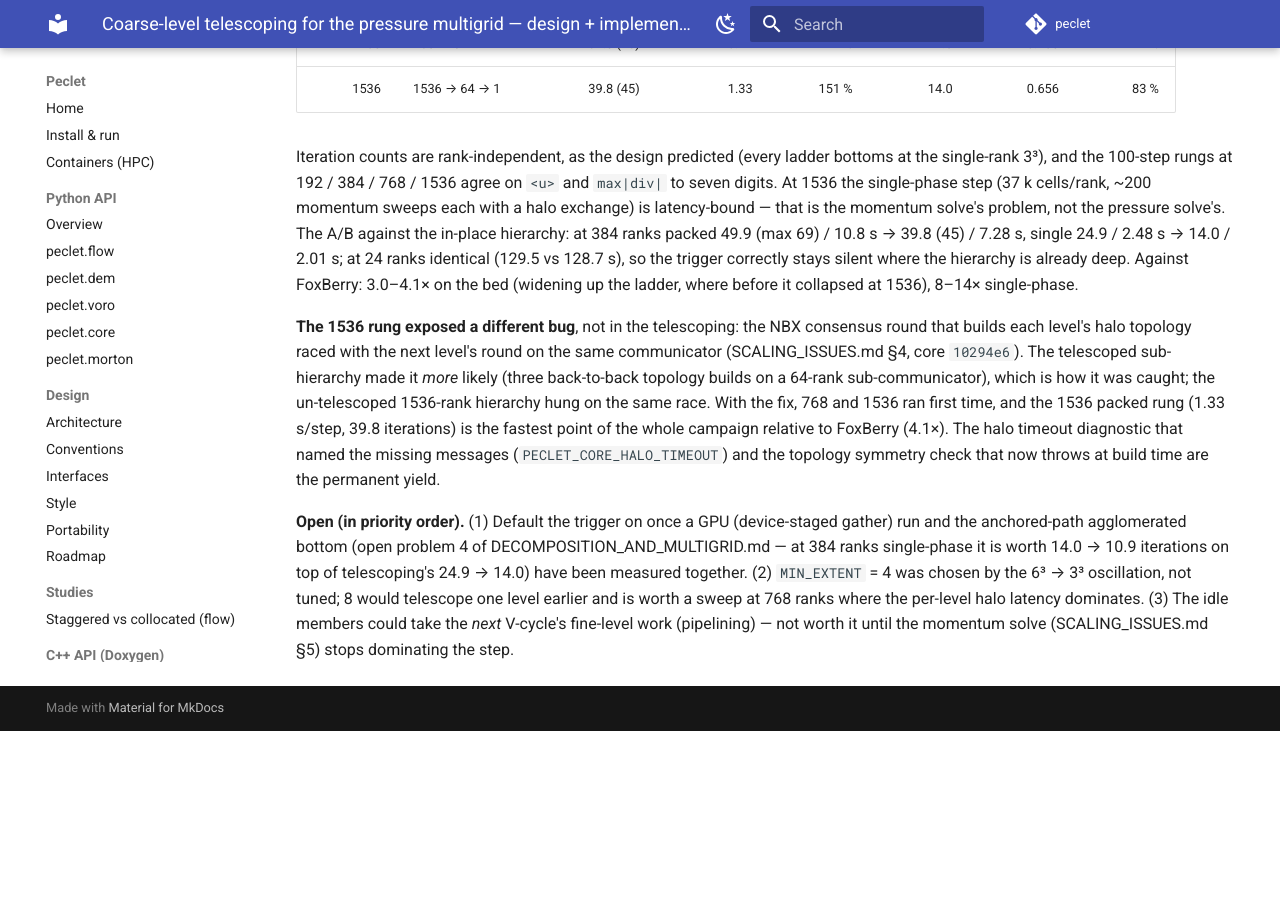
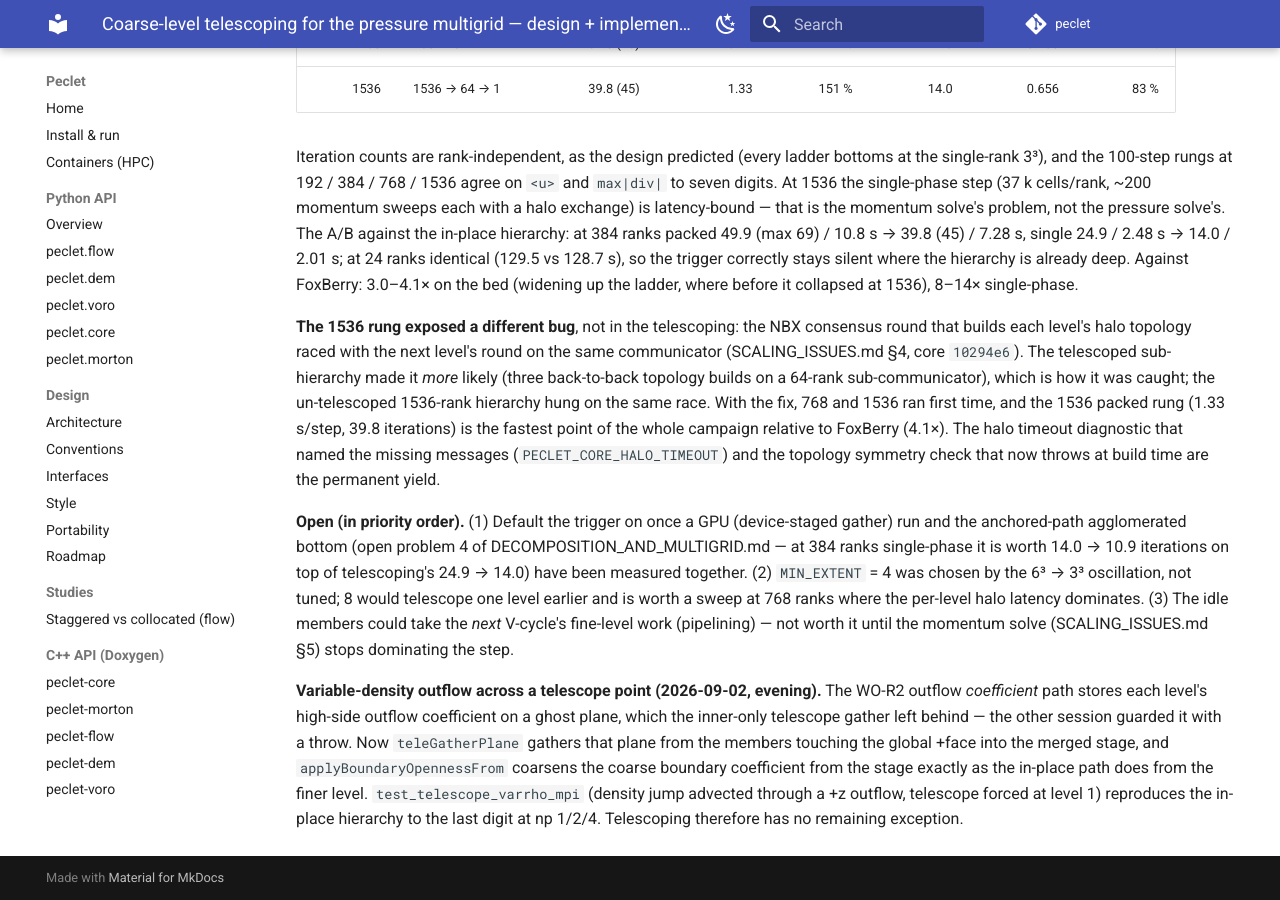
Before and after one commit to computational-chemical-engineering/peclet, an MkDocs documentation site: the page built from docs/MG_TELESCOPING_PLAN.md, in a window 1280 px wide and 900 px high, scrolled down 9690 px. Built offline with MkDocs 1.6.1 and Material for MkDocs 9.7.7, drawn with Linux system fonts in a browser that asks for light colours; comment, search, counter and statistics services are not loaded; before the commit the page ends 10421 px from its top, so only the background shows below that.

Commit message:
docs: telescoping has no remaining exception -- the variable-density outflow coefficient crosses a telescope point
Co-Authored-By: Claude Fable 5.1 <noreply@anthropic.com>
Claude-Session: https://claude.ai/code/session_011ro1pkvSwfqxh3e7JxTedi

```diff
--- a/docs/MG_TELESCOPING_PLAN.md
+++ b/docs/MG_TELESCOPING_PLAN.md
@@ -444,3 +444,12 @@ tuned; 8 would telescope one level earlier and is worth a sweep at 768 ranks whe
 halo latency dominates. (3) The idle members could take the *next* V-cycle's fine-level work
 (pipelining) — not worth it until the momentum solve (SCALING_ISSUES.md §5) stops dominating
 the step.
+
+**Variable-density outflow across a telescope point (2026-09-02, evening).** The WO-R2 outflow
+*coefficient* path stores each level's high-side outflow coefficient on a ghost plane, which the
+inner-only telescope gather left behind — the other session guarded it with a throw. Now
+`teleGatherPlane` gathers that plane from the members touching the global +face into the merged
+stage, and `applyBoundaryOpennessFrom` coarsens the coarse boundary coefficient from the stage
+exactly as the in-place path does from the finer level. `test_telescope_varrho_mpi` (density
+jump advected through a +z outflow, telescope forced at level 1) reproduces the in-place hierarchy
+to the last digit at np 1/2/4. Telescoping therefore has no remaining exception.
```
Also changed, not shown: docs/SCALING_ISSUES.md (+3 -2 lines).
